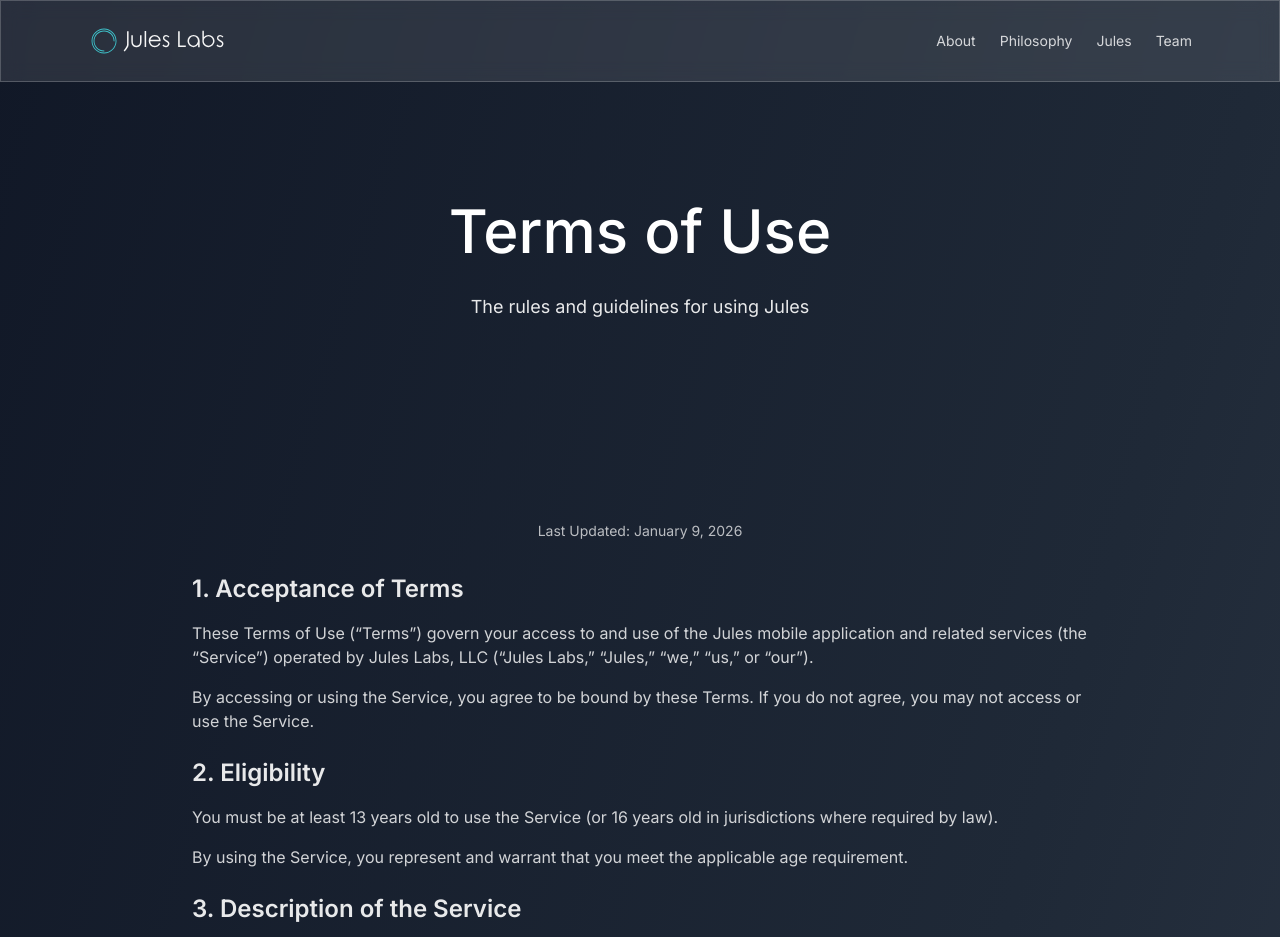
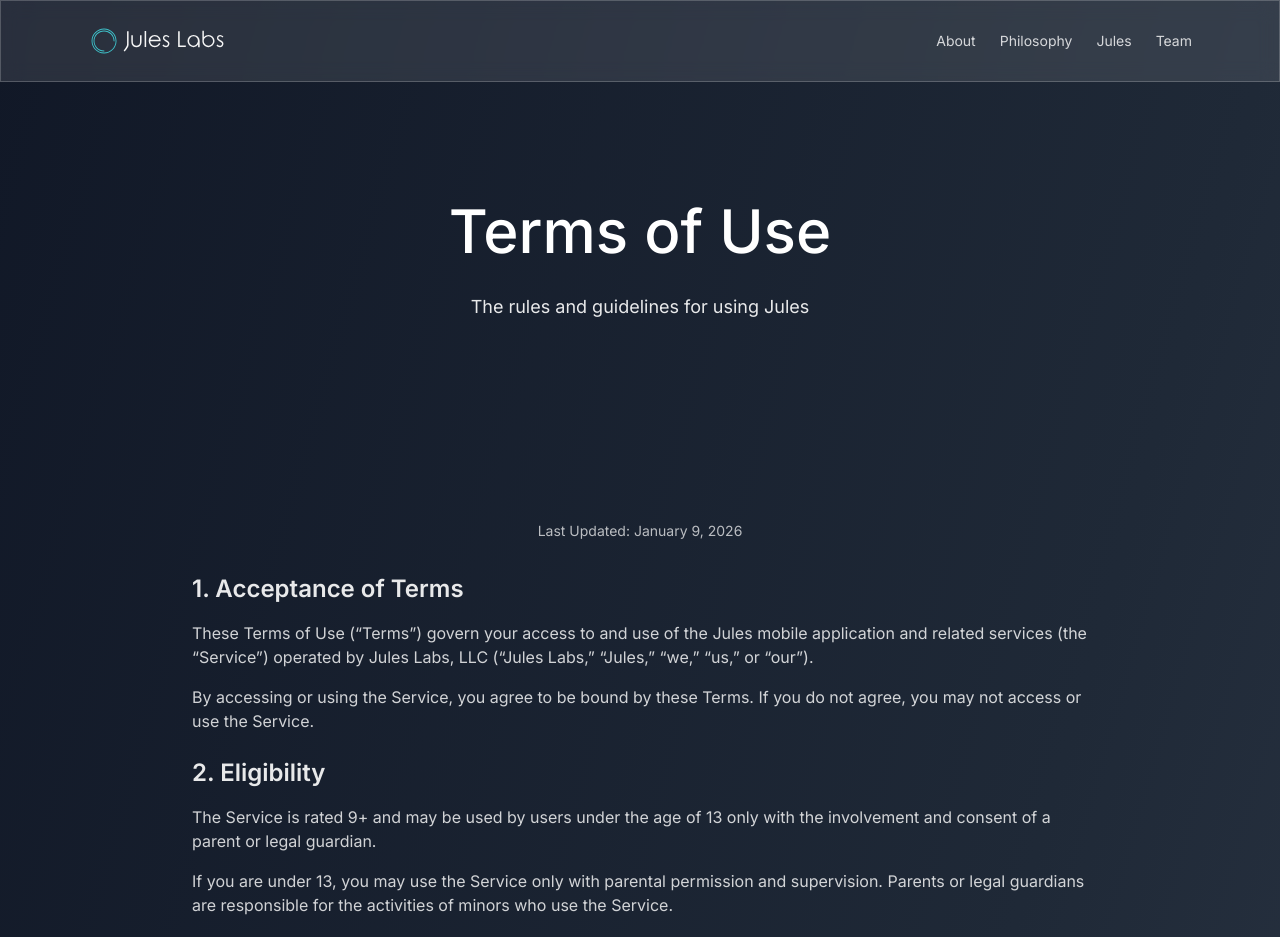
Before and after one commit to SaltaMedia/jules-labs, a Next.js app: page /terms in a window 1280 px wide. Shown: the top 937 px of the page. Built offline with nearby package versions, Linux system fonts and the light colour scheme.

Commit message:
Update Eligibility section for 9+ rating and add parental supervision disclaimer

```diff
--- a/src/app/terms/page.tsx
+++ b/src/app/terms/page.tsx
@@ -44,10 +44,13 @@
             <div>
               <h2 className="text-2xl font-semibold mb-4">2. Eligibility</h2>
               <p className="text-white/80 mb-4">
-                You must be at least 13 years old to use the Service (or 16 years old in jurisdictions where required by law).
+                The Service is rated 9+ and may be used by users under the age of 13 only with the involvement and consent of a parent or legal guardian.
+              </p>
+              <p className="text-white/80 mb-4">
+                If you are under 13, you may use the Service only with parental permission and supervision. Parents or legal guardians are responsible for the activities of minors who use the Service.
               </p>
               <p className="text-white/80">
-                By using the Service, you represent and warrant that you meet the applicable age requirement.
+                By using the Service, you represent that you meet the applicable age requirements or have obtained the required parental consent.
               </p>
             </div>
 
@@ -195,11 +198,14 @@
                 The Service is provided on an &ldquo;AS IS&rdquo; and &ldquo;AS AVAILABLE&rdquo; basis.
               </p>
               <p className="text-white/80 mb-2">To the maximum extent permitted by law, we disclaim all warranties, express or implied, including but not limited to:</p>
-              <ul className="space-y-2 text-white/80 ml-4">
+              <ul className="space-y-2 text-white/80 ml-4 mb-4">
                 <li>• Accuracy or reliability of AI-generated content</li>
                 <li>• Availability or uninterrupted operation of the Service</li>
                 <li>• Fitness for a particular purpose</li>
               </ul>
+              <p className="text-white/80">
+                The Service is not designed for use by children without parental supervision.
+              </p>
             </div>
 
             {/* Section 12 */}
```
